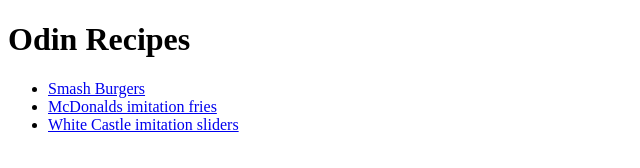
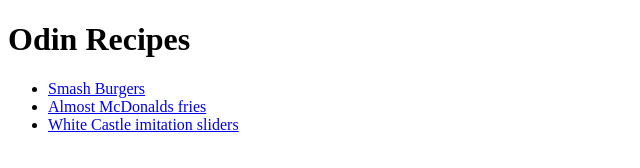
Before and after one commit to ganud/odin-recipes, a plain HTML site: page index.html in a window 1280 px wide. Shown: the full height of the page, 0-640 px from the left. Drawn offline with Linux system fonts and the light colour scheme.

Commit message:
test commit with vscode terminal

```diff
--- a/index.html
+++ b/index.html
@@ -9,7 +9,7 @@
     <h1>Odin Recipes</h1>
     <ul>
         <li><a href="./recipes/smash-burgers.html">Smash Burgers</a></li>
-        <li><a href="./recipes/bootleg-mcfries.html">McDonalds imitation fries</a></li>
+        <li><a href="./recipes/bootleg-mcfries.html">Almost McDonalds fries</a></li>
         <li><a href="./recipes/bootleg-white-castle-sliders.html">White Castle imitation sliders</a></li>
     </ul>
 </body>
```
